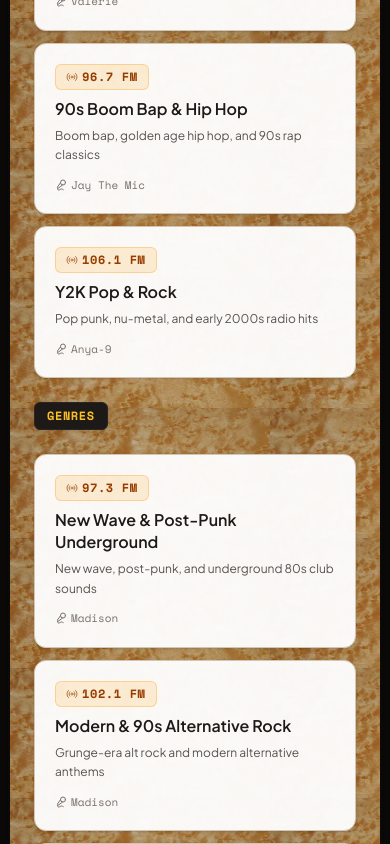
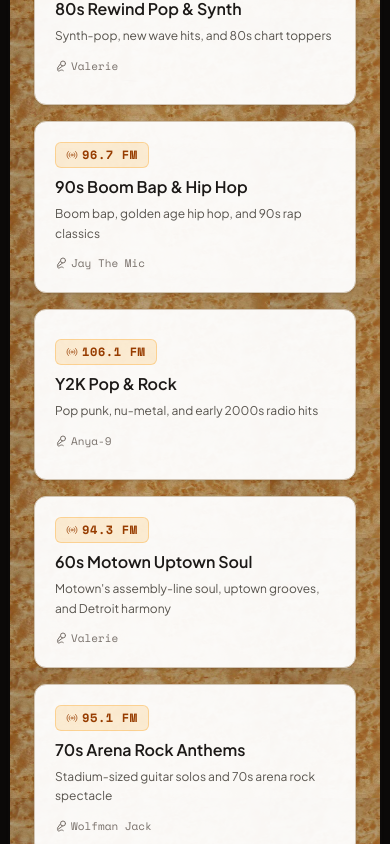
Before and after one commit to SongGhost/SongGhost, a Next.js app: page / in a window 390 px wide. Shown: the part 1904-2748 px from the top of the page. Built offline with nearby package versions, Linux system fonts and the light colour scheme; no server answers.

Commit message:
feat(ui): add fluid station grid layout and expand decades station catalog

```diff
--- a/src/app/page.tsx
+++ b/src/app/page.tsx
@@ -10,10 +10,12 @@ import PersonaSelector from "@/components/PersonaSelector";
 import QueueModal from "@/components/QueueModal";
 import SongDisplay from "@/components/SongDisplay";
 import StationSelector, {
+  DECADE_LOAD_MORE_STEP,
   GENRE_LOAD_MORE_STEP,
+  INITIAL_DECADE_VISIBLE,
   INITIAL_GENRE_VISIBLE,
 } from "@/components/StationSelector";
-import { GENRE_STATIONS } from "@/data/stations";
+import { DECADE_STATIONS, GENRE_STATIONS } from "@/data/stations";
 import TransportControls from "@/components/TransportControls";
 import VolumeKnob from "@/components/VolumeKnob";
 import VUMeter from "@/components/VUMeter";
@@ -58,6 +60,7 @@ export default function Home() {
   } = useUserPreferences();
 
   const [visibleGenreCount, setVisibleGenreCount] = useState(INITIAL_GENRE_VISIBLE);
+  const [visibleDecadeCount, setVisibleDecadeCount] = useState(INITIAL_DECADE_VISIBLE);
   const [queueModalOpen, setQueueModalOpen] = useState(false);
   const [queueGeneration, setQueueGeneration] = useState(0);
   const [queueState, setQueueState] = useState<{ queue: StationTrack[]; currentIndex: number }>({
@@ -95,6 +98,12 @@ export default function Home() {
   const loadMoreGenres = useCallback(() => {
     setVisibleGenreCount((count) =>
       Math.min(count + GENRE_LOAD_MORE_STEP, GENRE_STATIONS.length),
+    );
+  }, []);
+
+  const loadMoreDecades = useCallback(() => {
+    setVisibleDecadeCount((count) =>
+      Math.min(count + DECADE_LOAD_MORE_STEP, DECADE_STATIONS.length),
     );
   }, []);
 
@@ -376,6 +385,8 @@ export default function Home() {
               onSelect={selectStation}
               visibleGenreCount={visibleGenreCount}
               onLoadMoreGenres={loadMoreGenres}
+              visibleDecadeCount={visibleDecadeCount}
+              onLoadMoreDecades={loadMoreDecades}
               savedStations={savedStations}
               onDeleteSavedStation={deleteCustomStation}
             />
--- a/src/components/StationSelector.tsx
+++ b/src/components/StationSelector.tsx
@@ -10,6 +10,8 @@ type StationSelectorProps = {
   onSelect: (station: Station) => void;
   visibleGenreCount: number;
   onLoadMoreGenres: () => void;
+  visibleDecadeCount: number;
+  onLoadMoreDecades: () => void;
   savedStations?: Station[];
   onDeleteSavedStation?: (stationId: string) => void;
 };
@@ -117,7 +119,7 @@ function StationGrid({
         <span className="chassis-badge mb-0">{title}</span>
         {headerRight}
       </div>
-      <div className="grid grid-cols-1 sm:grid-cols-2 xl:grid-cols-3 gap-3">
+      <div className="grid grid-cols-[repeat(auto-fit,minmax(17.5rem,1fr))] auto-rows-fr gap-4">
         {stations.map((station) => (
           <StationCard
             key={station.id}
@@ -151,11 +153,15 @@ export default function StationSelector({
   onSelect,
   visibleGenreCount,
   onLoadMoreGenres,
+  visibleDecadeCount,
+  onLoadMoreDecades,
   savedStations = [],
   onDeleteSavedStation,
 }: StationSelectorProps) {
   const visibleGenres = GENRE_STATIONS.slice(0, visibleGenreCount);
-  const hiddenCount = Math.max(0, GENRE_STATIONS.length - visibleGenreCount);
+  const hiddenGenreCount = Math.max(0, GENRE_STATIONS.length - visibleGenreCount);
+  const visibleDecades = DECADE_STATIONS.slice(0, visibleDecadeCount);
+  const hiddenDecadeCount = Math.max(0, DECADE_STATIONS.length - visibleDecadeCount);
 
   return (
     <div className="space-y-6 sm:space-y-8">
@@ -179,21 +185,25 @@ export default function StationSelector({
         title="Decades"
         headerRight={
           <span className={genreCountClass}>
-            {visibleGenres.length} / {GENRE_STATIONS.length} genres
+            {visibleDecades.length} / {DECADE_STATIONS.length} decades
           </span>
         }
-        stations={DECADE_STATIONS}
+        stations={visibleDecades}
         activeStationId={activeStationId}
         onSelect={onSelect}
+        showLoadMore={hiddenDecadeCount > 0}
+        onLoadMore={onLoadMoreDecades}
+        totalHidden={hiddenDecadeCount}
+        loadMoreLabel="Load More Decades"
       />
       <StationGrid
         title="Genres"
         stations={visibleGenres}
         activeStationId={activeStationId}
         onSelect={onSelect}
-        showLoadMore={hiddenCount > 0}
+        showLoadMore={hiddenGenreCount > 0}
         onLoadMore={onLoadMoreGenres}
-        totalHidden={hiddenCount}
+        totalHidden={hiddenGenreCount}
       />
     </div>
   );
@@ -201,3 +211,5 @@ export default function StationSelector({
 
 export const INITIAL_GENRE_VISIBLE = 12;
 export const GENRE_LOAD_MORE_STEP = 10;
+export const INITIAL_DECADE_VISIBLE = 9;
+export const DECADE_LOAD_MORE_STEP = 8;
--- /dev/null
+++ b/src/data/extra-decades.ts
@@ -0,0 +1,140 @@
+import type { Station } from "@/data/stations";
+
+/** Additional decade stations — merged into STATIONS in stations.ts */
+export const EXTRA_DECADE_STATIONS: Station[] = [
+  {
+    id: "60s-motown-uptown",
+    name: "60s Motown Uptown Soul",
+    frequency: 94.3,
+    category: "decades",
+    defaultPersonaId: "studio_val",
+    accentColor: "#B8860B",
+    youtubeVideoId: "ftdZ363R9kQ",
+    tracks: [
+      { youtubeId: "ftdZ363R9kQ", title: "My Girl", artist: "The Temptations" },
+      { youtubeId: "z2qoihbzc3E", title: "Ain't No Mountain High Enough", artist: "Marvin Gaye & Tammi Terrell" },
+      { youtubeId: "CS9OO0S5w2k", title: "Dancing in the Street", artist: "Martha and the Vandellas" },
+    ],
+    description: "Motown's assembly-line soul, uptown grooves, and Detroit harmony",
+  },
+  {
+    id: "70s-arena-rock",
+    name: "70s Arena Rock Anthems",
+    frequency: 95.1,
+    category: "decades",
+    defaultPersonaId: "wolfman",
+    accentColor: "#FF4500",
+    youtubeVideoId: "xbhCPt6PZIU",
+    tracks: [
+      { youtubeId: "xbhCPt6PZIU", title: "Stairway to Heaven", artist: "Led Zeppelin" },
+      { youtubeId: "89dGC8de0CA", title: "Dream On", artist: "Aerosmith" },
+      { youtubeId: "BciS5krYL80", title: "Hotel California", artist: "Eagles" },
+    ],
+    description: "Stadium-sized guitar solos and 70s arena rock spectacle",
+  },
+  {
+    id: "80s-new-wave-nights",
+    name: "80s Synth & New Wave Nights",
+    frequency: 95.5,
+    category: "decades",
+    defaultPersonaId: "cyber_anya",
+    accentColor: "#00CCFF",
+    youtubeVideoId: "i5_asj1BGFs",
+    tracks: [
+      { youtubeId: "i5_asj1BGFs", title: "Sweet Dreams (Are Made of This)", artist: "Eurythmics" },
+      { youtubeId: "xxDv_RTdLQo", title: "Temptation", artist: "New Order" },
+      { youtubeId: "djV11Xbc914", title: "Take On Me", artist: "a-ha" },
+    ],
+    description: "Neon synths, drum machines, and 80s new wave dance floors",
+  },
+  {
+    id: "90s-grunge-static",
+    name: "90s Grunge Static",
+    frequency: 95.9,
+    category: "decades",
+    defaultPersonaId: "madison",
+    accentColor: "#556B2F",
+    youtubeVideoId: "hTWKbfoikeg",
+    tracks: [
+      { youtubeId: "hTWKbfoikeg", title: "Smells Like Teen Spirit", artist: "Nirvana" },
+      { youtubeId: "9kIv6vVRKpw", title: "Black Hole Sun", artist: "Soundgarden" },
+      { youtubeId: "TAqZb52sgpU", title: "Man in the Box", artist: "Alice in Chains" },
+    ],
+    description: "Flannel-clad grunge static straight from the 90s Seattle scene",
+  },
+  {
+    id: "y2k-pop-punk",
+    name: "Y2K Pop Punk Blowout",
+    frequency: 96.3,
+    category: "decades",
+    defaultPersonaId: "hype_jay",
+    accentColor: "#FF6600",
+    youtubeVideoId: "eVTXPUF4Oz4",
+    tracks: [
+      { youtubeId: "eVTXPUF4Oz4", title: "In the End", artist: "Linkin Park" },
+      { youtubeId: "6Ejga4kJUts", title: "Basket Case", artist: "Green Day" },
+      { youtubeId: "hTWKbfoikeg", title: "The Middle", artist: "Jimmy Eat World" },
+    ],
+    description: "Skate-park pop punk and Y2K burned-CD nostalgia",
+  },
+  {
+    id: "2010s-indie-revival",
+    name: "2010s Indie Revival Static",
+    frequency: 96.9,
+    category: "decades",
+    defaultPersonaId: "madison",
+    accentColor: "#9370DB",
+    youtubeVideoId: "6Ejga4kJUts",
+    tracks: [
+      { youtubeId: "6Ejga4kJUts", title: "Pumped Up Kicks", artist: "Foster the People" },
+      { youtubeId: "pSY3i5XHHXo", title: "Ho Hey", artist: "The Lumineers" },
+      { youtubeId: "dX3k_QDnzHE", title: "Midnight City", artist: "M83" },
+    ],
+    description: "2010s indie rock revival, festival anthems, and blog-era buzz bands",
+  },
+  {
+    id: "2000s-emo-nation",
+    name: "2000s Emo Nation Radio",
+    frequency: 99.3,
+    category: "decades",
+    defaultPersonaId: "madison",
+    accentColor: "#9932CC",
+    youtubeVideoId: "6Ejga4kJUts",
+    tracks: [
+      { youtubeId: "6Ejga4kJUts", title: "Welcome to the Black Parade", artist: "My Chemical Romance" },
+      { youtubeId: "hTWKbfoikeg", title: "Misery Business", artist: "Paramore" },
+      { youtubeId: "eVTXPUF4Oz4", title: "In the End", artist: "Linkin Park" },
+    ],
+    description: "Eyeliner, side-swept bangs, and 2000s emo nation anthems",
+  },
+  {
+    id: "60s-british-invasion",
+    name: "60s British Invasion",
+    frequency: 99.7,
+    category: "decades",
+    defaultPersonaId: "groovy_greg",
+    accentColor: "#4169E1",
+    youtubeVideoId: "jKU74Uns9_0",
+    tracks: [
+      { youtubeId: "jKU74Uns9_0", title: "Light My Fire", artist: "The Doors" },
+      { youtubeId: "YlUKcNNmywk", title: "California Dreamin'", artist: "The Mamas & The Papas" },
+      { youtubeId: "A_MjCqQoLLA", title: "Purple Haze", artist: "Jimi Hendrix" },
+    ],
+    description: "The 60s British Invasion sound that stormed American radio",
+  },
+  {
+    id: "80s-hair-metal",
+    name: "80s Hair Metal Highway",
+    frequency: 100.3,
+    category: "decades",
+    defaultPersonaId: "wolfman",
+    accentColor: "#DC143C",
+    youtubeVideoId: "1w7OgIMMRc4",
+    tracks: [
+      { youtubeId: "1w7OgIMMRc4", title: "Sweet Child O' Mine", artist: "Guns N' Roses" },
+      { youtubeId: "1k8craCGpgs", title: "Don't Stop Believin'", artist: "Journey" },
+      { youtubeId: "CD-E-LDc384", title: "Enter Sandman", artist: "Metallica" },
+    ],
+    description: "Big hair, bigger riffs, and 80s hair metal highway anthems",
+  },
+];
--- a/src/data/stations.ts
+++ b/src/data/stations.ts
@@ -1,4 +1,5 @@
 import type { PersonaId } from "@/data/personas";
+import { EXTRA_DECADE_STATIONS } from "@/data/extra-decades";
 import { EXTRA_GENRE_STATIONS } from "@/data/extra-genres";
 
 export type StationCategory = "decades" | "genres";
@@ -137,6 +138,7 @@ export const STATIONS: Station[] = [
     ],
     description: "Pop punk, nu-metal, and early 2000s radio hits",
   },
+  ...EXTRA_DECADE_STATIONS,
   {
     id: "new-wave-post-punk",
     name: "New Wave & Post-Punk Underground",
```
Also changed, not shown: 1 other file (tests, documents, lock files or other folders).
